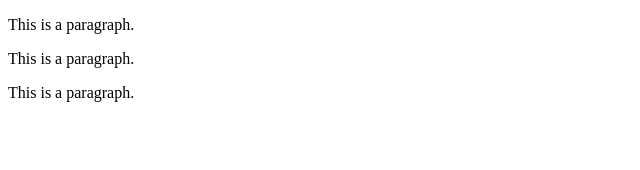
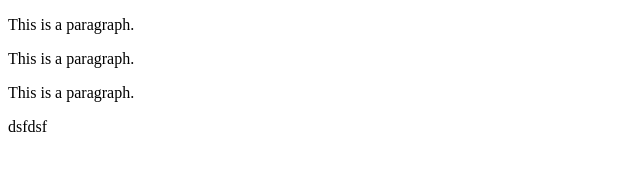
Before and after one commit to andreislx/git-demo, a plain HTML site: page web/index.html in a window 1280 px wide. Shown: the full height of the page, 0-640 px from the left. Drawn offline with Linux system fonts and the light colour scheme.

Commit message:
updating index page for GH

```diff
--- a/web/index.html
+++ b/web/index.html
@@ -6,5 +6,7 @@
 <p>This is a paragraph.</p>
 <p>This is a paragraph.</p>
 
+
+dsfdsf
 </body>
 </html>
```
